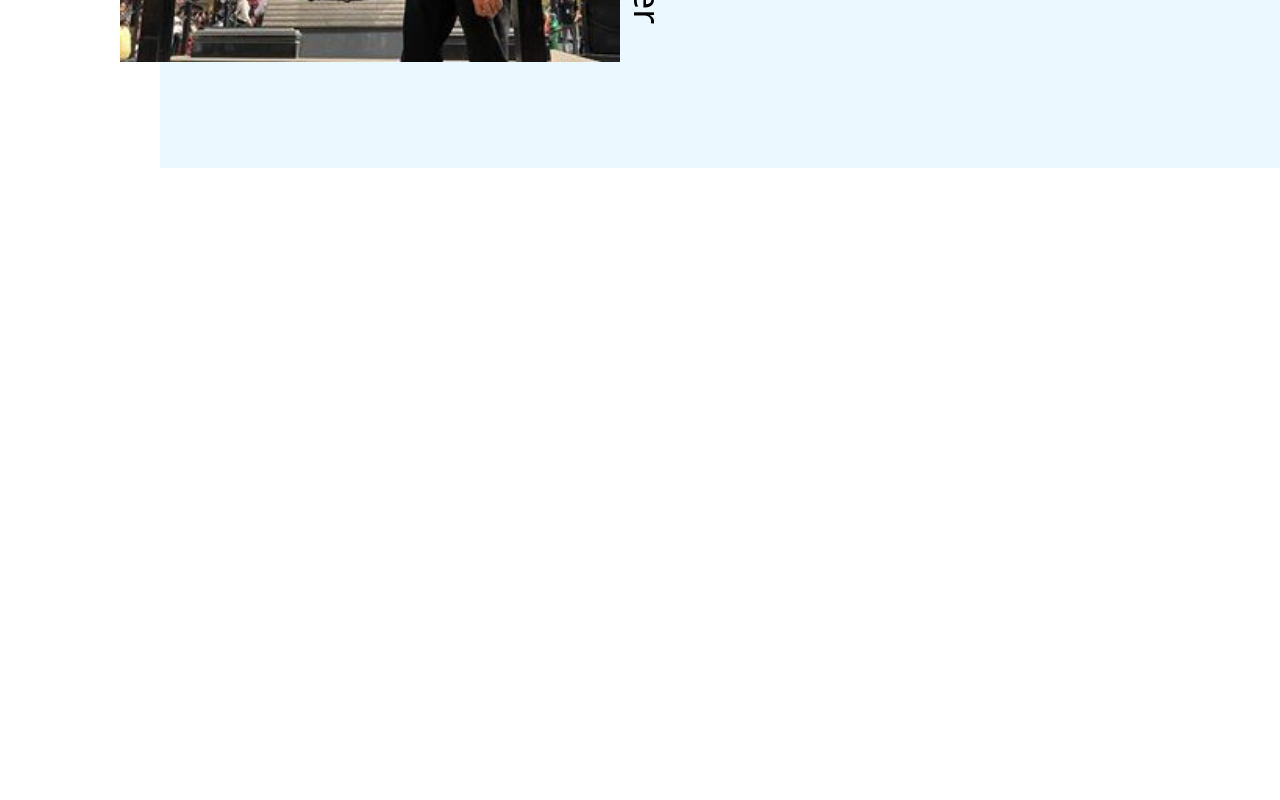
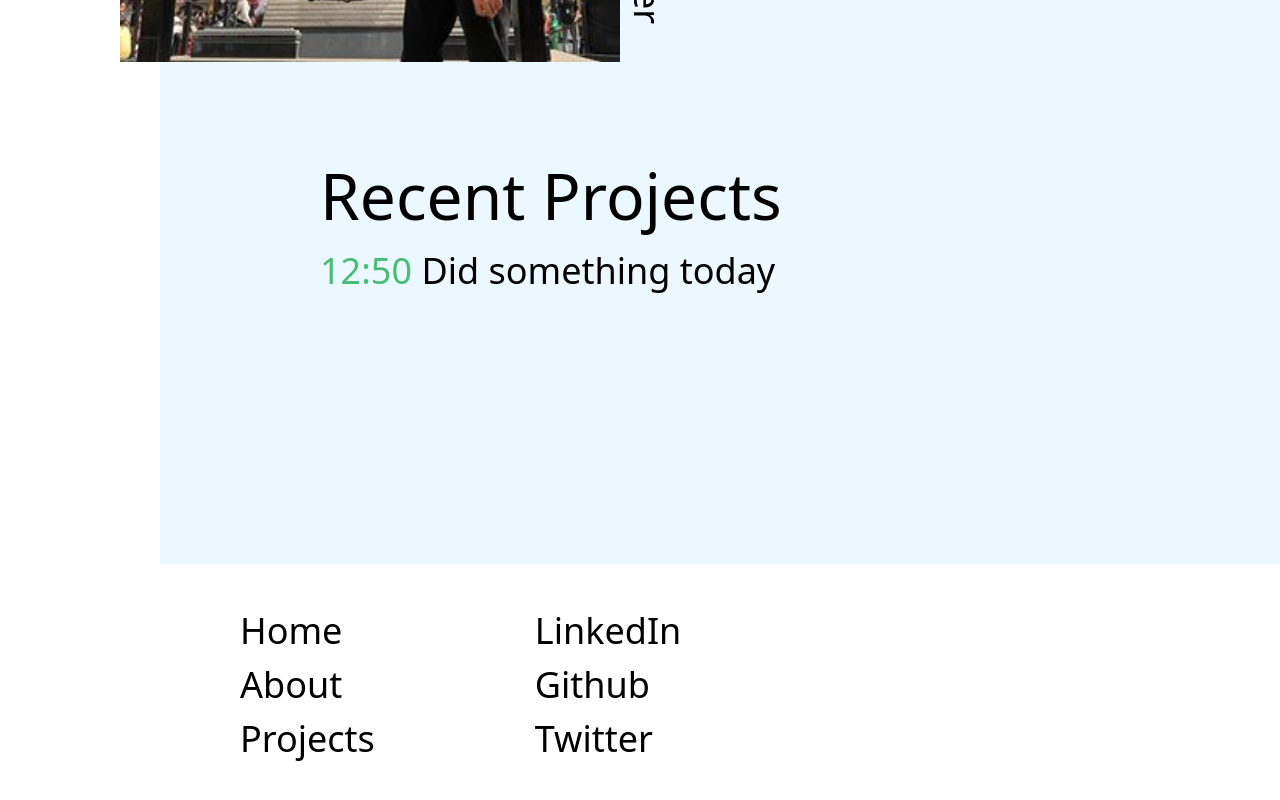
Before and after one commit to LEvinson2504/MyAwesomePortfolio, a Next.js app: page / in a window 1280 px wide. Shown: the part 738-1538 px from the top of the page. Before the commit the page ends 906 px from the top, so only its background shows below. Built offline with nearby package versions, Linux system fonts and the light colour scheme.

Commit message:
almost done with Home page

```diff
--- /dev/null
+++ b/components/Footer.tsx
@@ -0,0 +1,17 @@
+import React from "react";
+
+export default function Footer() {
+    return <section className="sm:ml-40 flex flex-row">
+        <div className="flex flex-col sm:ml-20 sm:my-10">
+            <h3 className="text-4xl font-light">Home</h3>
+            <h3 className="text-4xl font-light">About</h3>
+            <h3 className="text-4xl font-light">Projects</h3>
+        </div>
+
+        <div className="flex flex-col sm:ml-40 sm:my-10">
+            <h3 className="text-4xl font-light">LinkedIn</h3>
+            <h3 className="text-4xl font-light">Github</h3>
+            <h3 className="text-4xl font-light">Twitter</h3>
+        </div>
+    </section>
+}
--- /dev/null
+++ b/components/SubIntro.tsx
@@ -0,0 +1,12 @@
+import React from "react";
+import Footer from "./Footer";
+
+export default function SubIntro() {
+    return <section className="container max-w-screen min-h-screen">
+        <div className="bg-blue-100 -mt-20 ml-10 sm:ml-40 sm:-mt-5">
+            <h3 className="text-6xl sm:ml-40">Recent Projects</h3>
+            <p className="text-4xl sm:h-20 sm:ml-40 font-light"><span className="text-green-500">12:50</span> Did something today </p>
+        </div>
+        <Footer />
+    </section>
+}
--- a/pages/index.js
+++ b/pages/index.js
@@ -1,6 +1,7 @@
 import Head from "next/head";
 import TopNav from "../components/TopNav.tsx";
 import Intro from "../components/Intro.tsx";
+import SubIntro from "../components/SubIntro.tsx";
 
 export default function Home() {
   return (
@@ -11,6 +12,7 @@ export default function Home() {
         <link rel="icon" href="/favicon.ico" />
       </Head>
       <Intro />
+      <SubIntro />
     </div>
   );
 }
--- a/tailwind.config.js
+++ b/tailwind.config.js
@@ -10,6 +10,7 @@ module.exports = {
     extend: {},
     height: {
       500: "500px",
+      20: "20rem",
     },
     width: {
       600: "600px",
```
